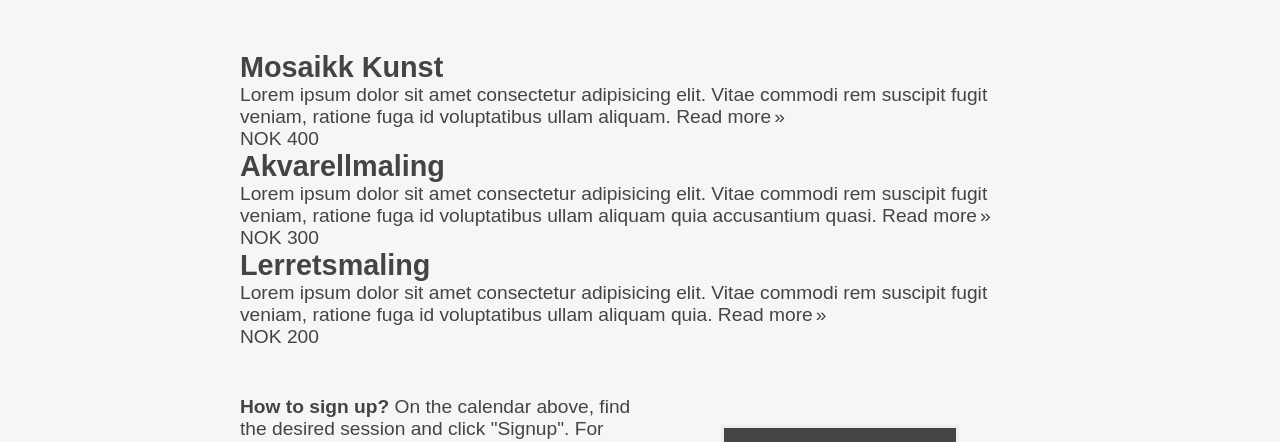
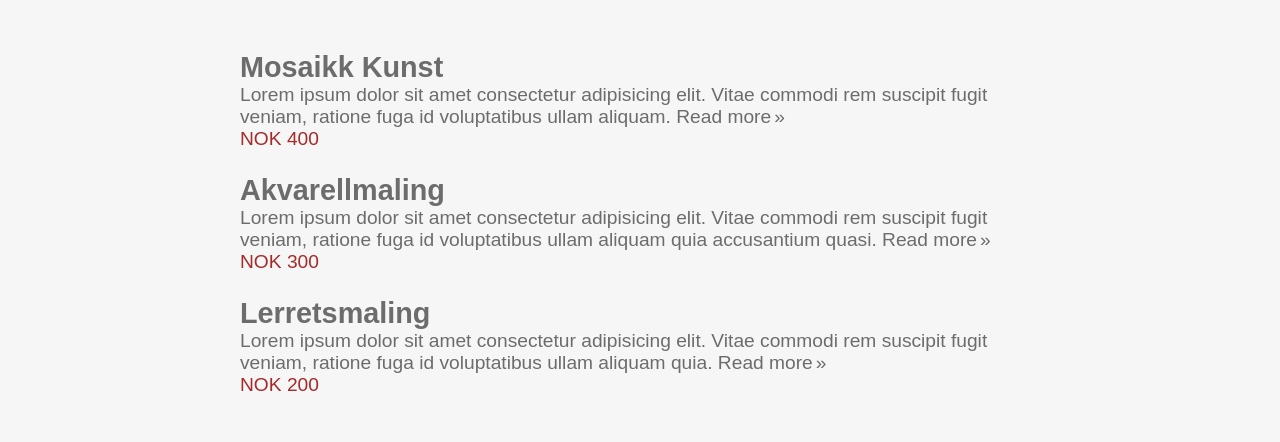
Before and after one commit to NehGuk/craftsvilla, a React (Vite) app: page /booking in a window 1280 px wide. Shown: the part 832-1274 px from the top of the page. Built offline with nearby package versions, Linux system fonts and the light colour scheme; a web font is replaced by a local one.

Commit message:
Styles booking component

```diff
--- a/src/Components/Booking/Booking.css
+++ b/src/Components/Booking/Booking.css
@@ -25,6 +25,19 @@ iframe {
   margin-top: 3rem;
 }
 
+.cards_area {
+  display: flex;
+  flex-direction: column;
+  gap: 1.5rem;
+}
+
+.activity {
+  /* background-color: var(--color-background-dark); */
+}
+
+.price {
+  color: var(--color-accent);
+}
 .activity span {
   transition: var(--smooth);
 }
@@ -60,6 +73,10 @@ iframe {
     height: 600px;
   }
 
+  .activity span {
+    display: block;
+  }
+
   .signup_info {
     flex-direction: column;
   }
--- a/src/Components/Booking/Booking.tsx
+++ b/src/Components/Booking/Booking.tsx
@@ -14,6 +14,7 @@ function Booking() {
         ></iframe>
       </article>
       <article className="booking_content">
+        <div className="cards_area">
           <div className="activity">
             <h2>Mosaikk Kunst</h2>
             <p>
@@ -24,7 +25,7 @@ function Booking() {
                 <span>Read more</span>
               </Link>
             </p>
-          <p>NOK 400</p>
+            <p className="price">NOK 400</p>
           </div>
           <div className="activity">
             <h2>Akvarellmaling</h2>
@@ -36,7 +37,7 @@ function Booking() {
                 <span>Read more</span>
               </Link>
             </p>
-          <p>NOK 300</p>
+            <p className="price">NOK 300</p>
           </div>
           <div className="activity">
             <h2>Lerretsmaling</h2>
@@ -48,13 +49,13 @@ function Booking() {
                 <span>Read more</span>
               </Link>
             </p>
-          <p>NOK 200</p>
+            <p className="price">NOK 200</p>
+          </div>
         </div>
       </article>
       <article className="booking_content">
         <div className="signup_info">
           <div className="signup_info_text">
-            {/* <h2>How to sign up</h2> */}
             <p>
               <strong>How to sign up?</strong> On the calendar above, find the
               desired session and click "Signup". For personalised sessions, or
--- a/src/index.css
+++ b/src/index.css
@@ -12,7 +12,8 @@
 :root {
   --color-background-light: rgb(246, 246, 246);
   --color-background-gray: rgb(237, 237, 237);
-  --color-text-dark: rgb(68, 68, 68);
+  --color-background-dark: rgb(52, 52, 52);
+  --color-text-dark: rgb(108, 108, 108);
   --color-text-light: rgb(237, 237, 237);
   --color-accent: brown;
   --font-base: "Akshar", sans-serif;
```
Lines whose indentation alone changed are shown as unchanged.
